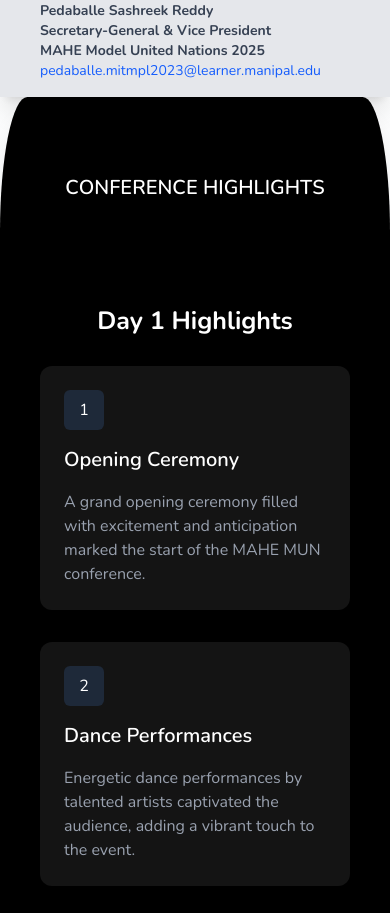
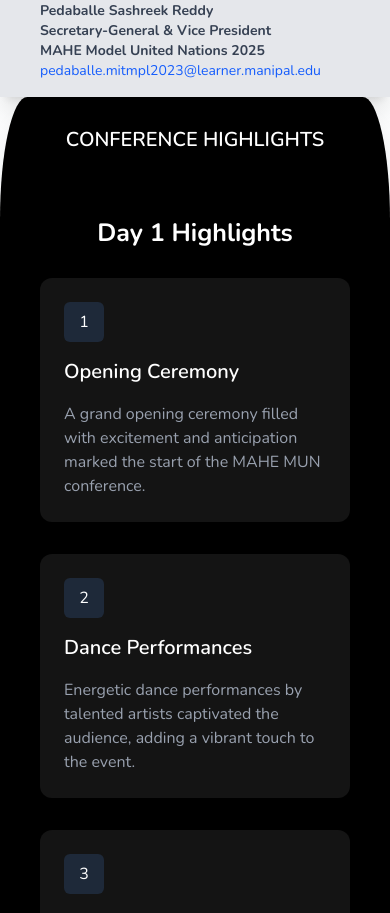
Before and after one commit to Mohak-Singhal/Mahe-Mun-2025-Website, a React (Vite) app: page / in a window 390 px wide. Shown: the part 3908-4821 px from the top of the page. Built offline with nearby package versions, Linux system fonts and the light colour scheme.

Commit message:
minor issues fixed

```diff
--- a/src/components/ConferenceHighlights.jsx
+++ b/src/components/ConferenceHighlights.jsx
@@ -49,20 +49,21 @@ const highlights = [
 
 const ConferenceHighlights = () => {
   return (
-    <div className="bg-black text-white min-h-screen flex flex-col items-center py-16 px-6">
+    <div className="bg-black text-white min-h-screen flex flex-col items-center py-4 px-6">
 
 
 
-      <WavyText
+      {/* <WavyText
         text="CONFERENCE HIGHLIGHTS"
 
-        className="text-xl sm:text-[50px] text-left font-semibold leading-[1.1]"
-      />
+        className="text-xl sm:text-[50px] text-left font-semibold leading-[1.1] text-white"
+      /> */}
+      <div className="text-xl sm:text-[50px] text-left font-semibold leading-[1.1] text-white">CONFERENCE HIGHLIGHTS</div>
 
 
       {/* Day Highlights */}
       {highlights.map((dayHighlight) => (
-        <div key={dayHighlight.day} className="max-w-6xl w-full mt-10">
+        <div key={dayHighlight.day} className="max-w-6xl w-full">
           <h2 className="text-5xl font-bold mb-8">{dayHighlight.day} Highlights</h2>
 
           <div className="grid grid-cols-1 md:grid-cols-3 gap-8">
--- a/src/pages/team.jsx
+++ b/src/pages/team.jsx
@@ -91,7 +91,7 @@ const Team = () => {
                     </div>
 
             {}
-            <h2>The Secretariat</h2>
+            <h2>Board of Directors</h2>
             <div className="first-row">
                 {teamMembers.slice(0, 2).map((member, index) => (
                     <div
@@ -113,7 +113,6 @@ const Team = () => {
             </div>
 
             {}
-            <h2>Board of Directors</h2>
             <div className="grid-container">
                 {teamMembers.slice(2).map((member, index) => (
                     <div
```
Also changed, not shown: src/fonts/GeistMonoVF.woff (added), src/fonts/GeistVF.woff (added).
